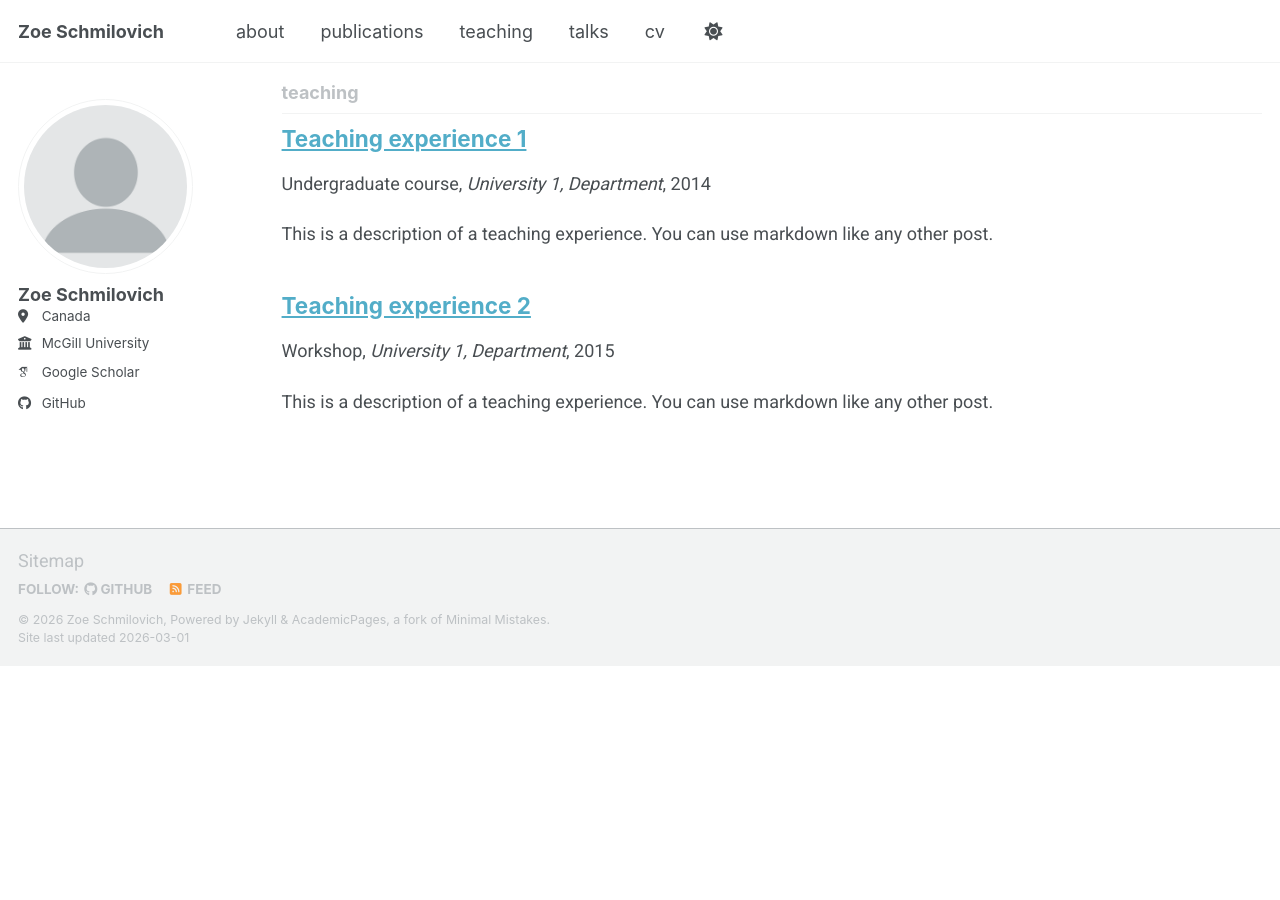
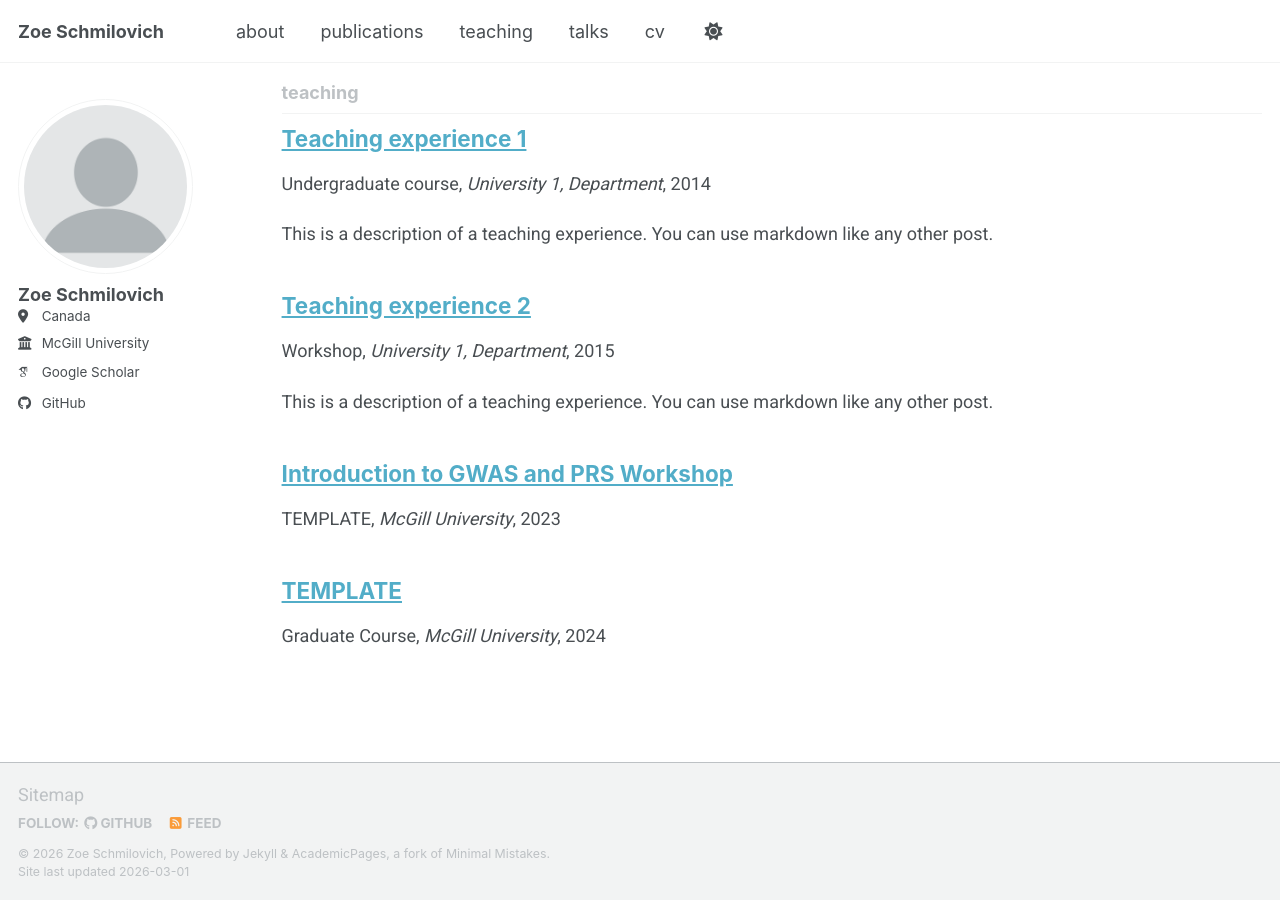
Before and after one commit to zoeschmilovich/zoeschmilovich.github.io, a Jekyll site: the page built from _pages/collection-archive.html, in a window 1280 px wide and 900 px high, scrolled down 901 px. Built offline with Jekyll 4.4.1, drawn with Linux system fonts in a browser that asks for light colours; some web fonts are replaced; a script bundle is joined from its source files by our own code; library files that are not in the unit come from our copies; before the commit the page ends 1567 px from its top, so only the background shows below that.

Commit message:
feat: stash teaching md files

```diff
--- /dev/null
+++ b/_teaching/2023-guest-lecture.md
@@ -0,0 +1,9 @@
+---
+title: "Introduction to GWAS and PRS Workshop"
+collection: teaching
+type: "TEMPLATE"
+permalink: /teaching/2023-guest-lecture
+venue: "McGill University"
+location: "Montreal, Canada"
+date: 2023-01-01
+---
--- /dev/null
+++ b/_teaching/2024-grad-seminar.md
@@ -0,0 +1,9 @@
+---
+title: "TEMPLATE"
+collection: teaching
+type: "Graduate Course"
+permalink: /teaching/2024-grad-seminar
+venue: "McGill University"
+location: "Montreal, Canada"
+date: 2024-01-01
+---
```
Also changed, not shown: _pages/teaching.html (+10 -5 lines), 2 other files.
